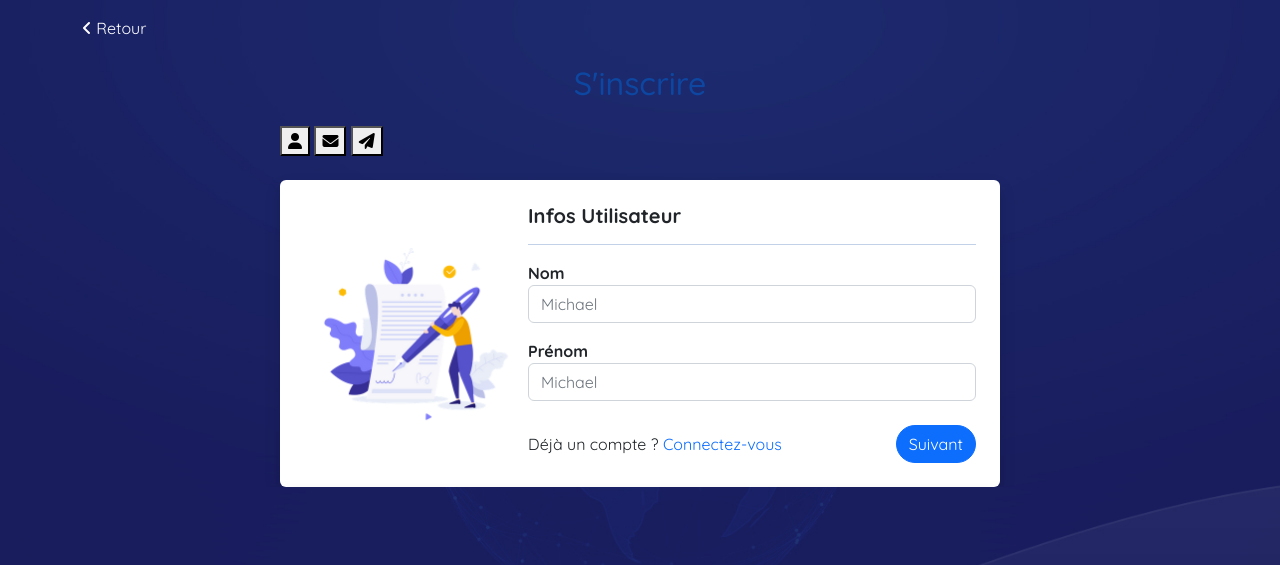
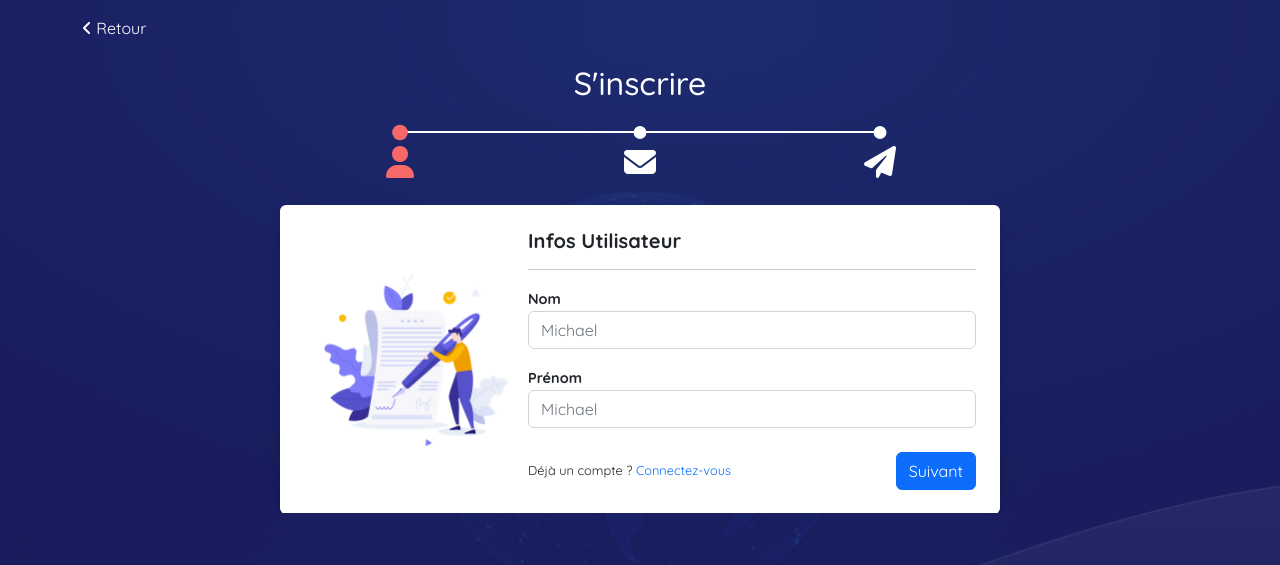
Before and after one commit to kgofweb/site, a plain HTML site: page signup.html in a window 1280 px wide. Shown: the top 565 px of the page. Drawn offline with nearby package versions, Linux system fonts and the light colour scheme.

Commit message:
Add files via upload

```diff
--- a/css/signup.css
+++ b/css/signup.css
@@ -2,11 +2,15 @@
 
 body {
   font-family: 'Quicksand';
-  background: url('../img/showcase.jpg') no-repeat center center fixed;
+  background: url('../img/showcase.jpg') no-repeat center center/cover fixed;
   -webkit-background-size: cover;
   -moz-background-size: cover;
   -o-background-size: cover;
   background-size: cover;
+}
+
+a {
+  text-decoration: none;
 }
 
 .back a {
@@ -14,41 +18,157 @@ body {
   text-decoration: none;
 }
 
-h2 {
-  color: #0d47a1;
+.multisteps-form__progress {
+  display: grid;
+  grid-template-columns: repeat(auto-fit, minmax(0, 1fr));
 }
 
-hr {
-  color: #0d47a1;
+.multisteps-form__progress-btn {
+  position: relative;
+  transition-property: all;
+  transition-duration: 0.15s;
+  transition-timing-function: linear;
+  transition-delay: 0s;
+  padding-top: 20px;
+  color: #fff;
+  border: none;
+  background-color: transparent;
+  outline: none !important;
+  cursor: pointer;
 }
 
-.card {
-  background-color: #f7f7f7;
+.multisteps-form__progress-btn i {
+  font-size: 2rem;
 }
 
-form a {
-  text-decoration: none;
+@media (max-width: 290px) {
+  .multisteps-form__progress-btn {
+    text-indent: -9999px;
+  }
 }
 
-form label {
-  color: #0d47a1;
-  font-weight: 600;
+.multisteps-form__progress-btn:before {
+  position: absolute;
+  content: '';
+  top: 0;
+  left: 50%;
+  display: block;
+  width: 13px;
+  height: 13px;
+  -webkit-transform: translateX(-50%);
+          transform: translateX(-50%);
+  transition: all 0.15s linear 0s, -webkit-transform 0.15s cubic-bezier(0.05, 1.09, 0.16, 1.4) 0s;
+  transition: all 0.15s linear 0s, transform 0.15s cubic-bezier(0.05, 1.09, 0.16, 1.4) 0s;
+  transition: all 0.15s linear 0s, transform 0.15s cubic-bezier(0.05, 1.09, 0.16, 1.4) 0s, -webkit-transform 0.15s cubic-bezier(0.05, 1.09, 0.16, 1.4) 0s;
+  border: 2px solid currentColor;
+  border-radius: 50%;
+  background-color: #fff;
+  box-sizing: border-box;
+  z-index: 3;
+}
+.multisteps-form__progress-btn:after {
+  content: '';
+  position: absolute;
+  top: 5px;
+  left: calc(-50% - 13px / 2);
+  transition-property: all;
+  transition-duration: 0.15s;
+  transition-timing-function: linear;
+  transition-delay: 0s;
+  display: block;
+  width: 100%;
+  height: 2px;
+  background-color: currentColor;
+  z-index: 1;
+}
+.multisteps-form__progress-btn:first-child:after {
+  display: none;
+}
+.multisteps-form__progress-btn.js-active {
+  color: #f76969;
+}
+.multisteps-form__progress-btn.js-active:before {
+  -webkit-transform: translateX(-50%) scale(1.2);
+          transform: translateX(-50%) scale(1.2);
+  background-color: currentColor;
 }
 
-form .btn {
-  border-radius: 50px;
+.multisteps-form__form {
+  position: relative;
 }
 
-form .modal label {
-  color: #424242;
-  font-weight: 500;
+.multisteps-form__panel {
+  position: absolute;
+  top: 0;
+  left: 0;
+  width: 100%;
+  height: 0;
+  opacity: 0;
+  visibility: hidden;
+}
+.multisteps-form__panel.js-active {
+  height: auto;
+  opacity: 1;
+  visibility: visible;
+}
+.multisteps-form__panel[data-animation="scaleOut"] {
+  -webkit-transform: scale(1.1);
+          transform: scale(1.1);
+}
+.multisteps-form__panel[data-animation="scaleOut"].js-active {
+  transition-property: all;
+  transition-duration: 0.2s;
+  transition-timing-function: linear;
+  transition-delay: 0s;
+  -webkit-transform: scale(1);
+          transform: scale(1);
+}
+.multisteps-form__panel[data-animation="slideHorz"] {
+  left: 50px;
+}
+.multisteps-form__panel[data-animation="slideHorz"].js-active {
+  transition-property: all;
+  transition-duration: 0.25s;
+  transition-timing-function: cubic-bezier(0.2, 1.13, 0.38, 1.43);
+  transition-delay: 0s;
+  left: 0;
+}
+.multisteps-form__panel[data-animation="slideVert"] {
+  top: 30px;
+}
+.multisteps-form__panel[data-animation="slideVert"].js-active {
+  transition-property: all;
+  transition-duration: 0.2s;
+  transition-timing-function: linear;
+  transition-delay: 0s;
+  top: 0;
+}
+.multisteps-form__panel[data-animation="fadeIn"].js-active {
+  transition-property: all;
+  transition-duration: 0.3s;
+  transition-timing-function: linear;
+  transition-delay: 0s;
+}
+.multisteps-form__panel[data-animation="scaleIn"] {
+  -webkit-transform: scale(0.9);
+          transform: scale(0.9);
+}
+.multisteps-form__panel[data-animation="scaleIn"].js-active {
+  transition-property: all;
+  transition-duration: 0.2s;
+  transition-timing-function: linear;
+  transition-delay: 0s;
+  -webkit-transform: scale(1);
+          transform: scale(1);
 }
 
-form .login {
-  background-color: #00d1b2;
-  border: none;
+span {
+  font-size: .900rem;
 }
 
-form .login:hover {
-  background-color: #33afa3;
+.button-row span {
+  font-size: .8rem;
 }
+.form-check span {
+  font-size: .9rem;
+}
--- a/css/style.css
+++ b/css/style.css
@@ -2,7 +2,7 @@
 
 body {
   font-family: 'Quicksand';
-  color: #fff;
+  /* color: #fff; */
   background: url('../img/showcase.jpg') no-repeat center center/cover fixed;
   height: 100vh;
 }
@@ -48,8 +48,7 @@ img {
 }
 
 .btn__actions .card {
-  max-width: 15rem;
-  max-height: 13.8rem;
+  max-height: 13.8rem !important;
   border-radius: 1rem;
   padding: 0 !important;
 }
@@ -71,7 +70,7 @@ img {
   background-color: #7aeab2 !important;
 }
 .btn__actions .signin img {
-  max-width: 5.5rem;
+  max-width: 5rem;
 }
 .btn__actions .tracker img {
   max-width: 6rem;
--- a/js/app.js
+++ b/js/app.js
@@ -40,5 +40,9 @@ new Typewriter(textAnim, {
 .pauseFor(1000)
 .deleteChars(23)
 .pauseFor(800)
-.typeString('Bienvenue sur Chap<span style="color: #ff4444;">Money</span>')
+.typeString('Entrez dans l\'univers des transactions sécurisées')
+.pauseFor(1000)
+.deleteChars(49)
+.pauseFor(800)
+.typeString('Conçu par les Africains, pour les Africains')
 .start()
```
Also changed, not shown: img/contact.png (added), img/send.webp (added).
